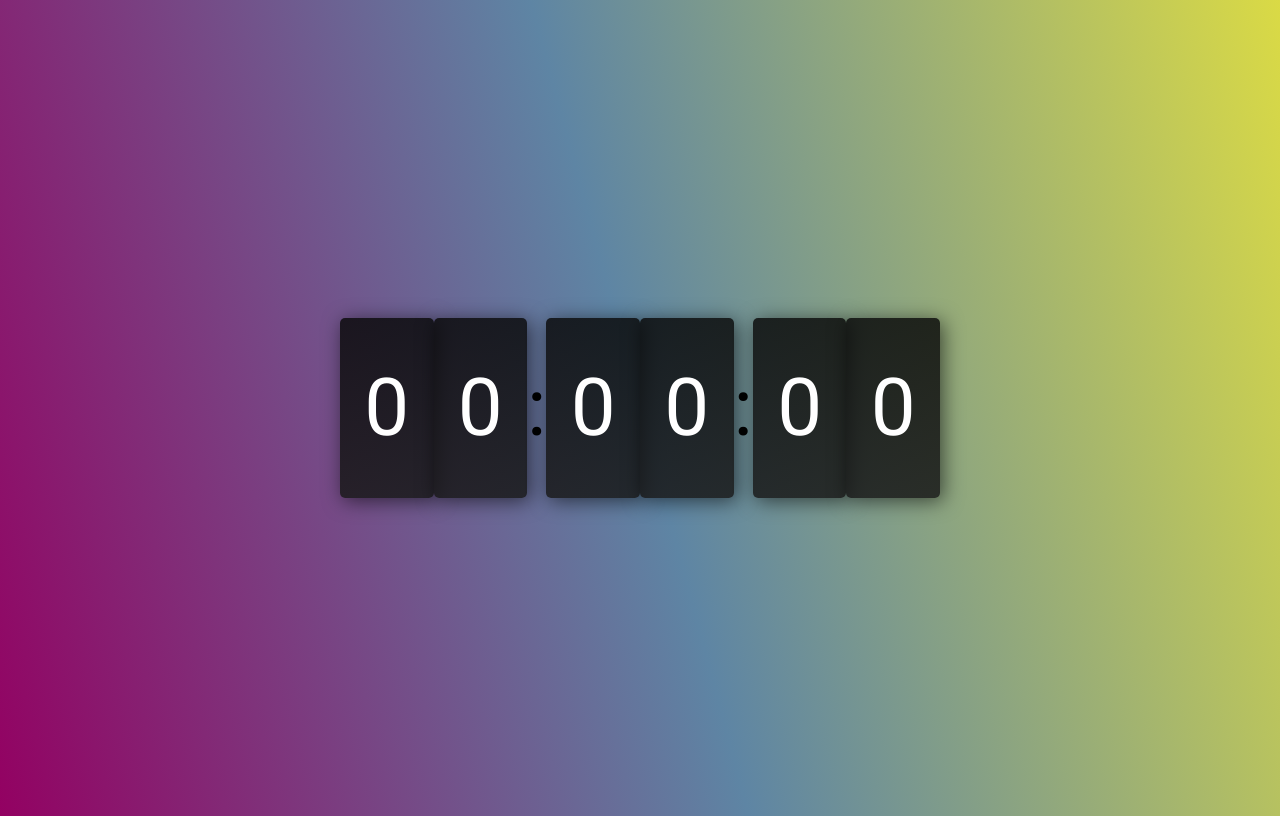
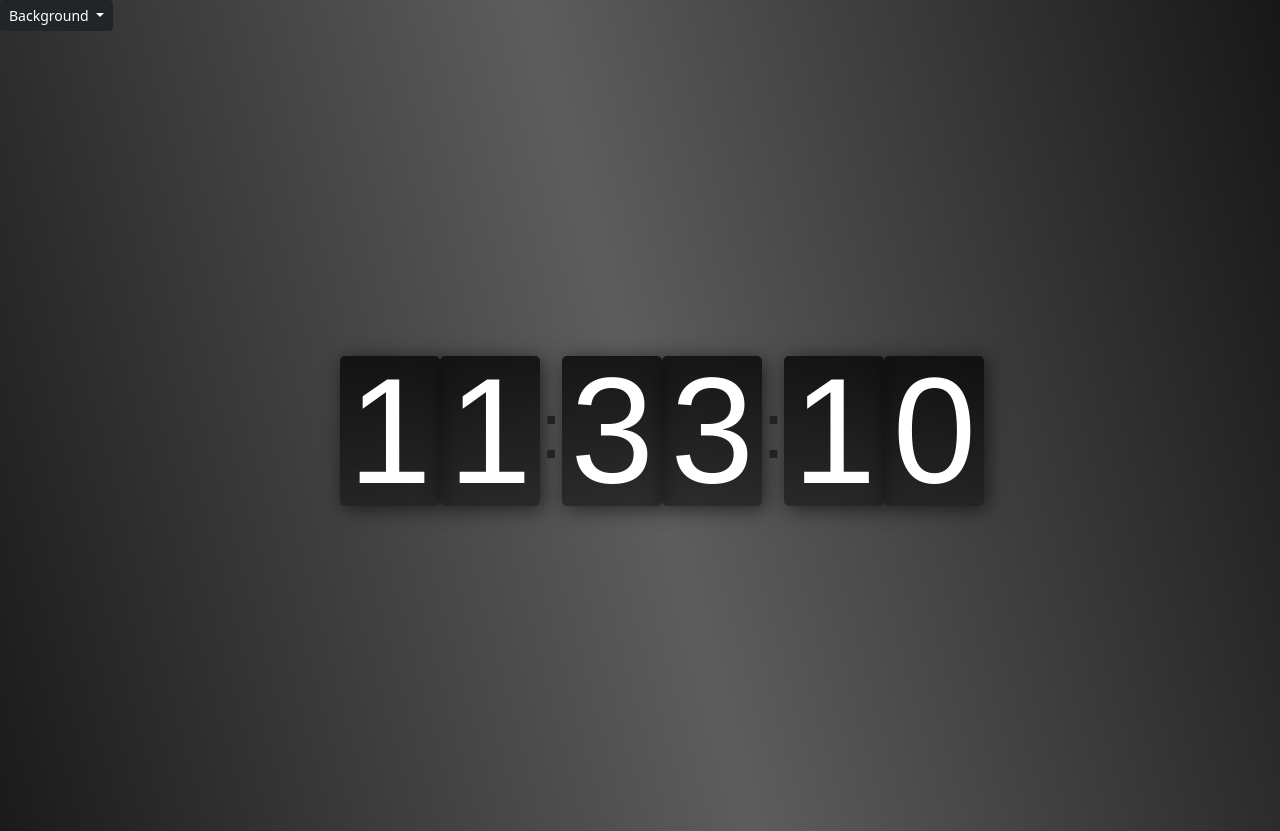
Before and after one commit to mathsiqueir/clock, a plain HTML site: page index.html in a window 1280 px wide. Drawn offline with nearby package versions, Linux system fonts and the light colour scheme; a web font is replaced by a local one.

Commit message:
background-black

```diff
--- /dev/null
+++ b/assets/bg.js
@@ -0,0 +1,10 @@
+
+const backgroundAtributes = `linear-gradient(75deg,blue,lightblue)`;
+const background = document.getElementById('bg')
+export const button = document
+  .getElementById("btn")
+  .addEventListener("click", changeBackground);
+
+export function changeBackground() {
+	background.style.backgroundImage = backgroundAtributes
+}
--- a/script.js
+++ b/assets/clock.js
@@ -5,7 +5,7 @@ const mn2 = document.getElementById('mn2');
 const sc1 = document.getElementById('sc1');
 const sc2 = document.getElementById('sc2');
 
-const relogio = setInterval(function time(){
+export const relogio = setInterval(function time(){
 	let dateToday = new Date()
 
 	let hr = dateToday.getHours();
@@ -25,6 +25,7 @@ const relogio = setInterval(function time(){
 
 });
 
-function fixTime(time){
+export function fixTime(time){
 
 	return time < 10 ? '0'+time : time.toString()
+}
--- /dev/null
+++ b/assets/script.js
@@ -0,0 +1,3 @@
+import{relogio, fixTime} from './clock.js';
+
+import {button, changeBackground} from './bg.js';
--- a/index.html
+++ b/index.html
@@ -4,14 +4,31 @@
 	<meta charset="UTF-8">
 	<meta name="viewport" content="width=device-width, initial-scale=1.0">
 	<title>CLOCK</title>
+	<link rel="stylesheet" href="https://cdn.jsdelivr.net/npm/bootstrap@5.3.3/dist/css/bootstrap.min.css">
 	<link rel="stylesheet" href="style.css">
+	<link rel="shortcut icon" href="img/icons8-clock-cute-clipart-120.png" type="image/x-icon">
 </head>
 <body>
-		<section class="container">
-			<span id="hr1">0</span><span id="hr2">0</span>:
-			<span id="mn1">0</span><span id="mn2">0</span>:
-			<span id="sc1">0</span><span id="sc2">0</span>
-		</section>
-		<script src="script.js"></script>
+		<header>
+			<div class="btn-group">
+				<button class="btn btn-dark  btn-sm dropdown-toggle" type="button" data-bs-toggle="dropdown" aria-expanded="false">
+					Background
+				</button>
+				<ul class="dropdown-menu">
+
+					<button class="btn btn-primary" id="btn">Aplicar</button>
+				</ul>
+			</div>
+		</header>
+			<section class="container" id="bg">
+				<div class="clock">
+					<span id="hr1">0</span><span id="hr2">0</span>:
+					<span id="mn1">0</span><span id="mn2">0</span>:
+					<span id="sc1">0</span><span id="sc2">0</span>
+				</div>
+			</section>
+		<script src="assets/script.js" type="module"></script>
+
+		<script src="https://cdn.jsdelivr.net/npm/bootstrap@5.3.3/dist/js/bootstrap.bundle.min.js"></script>
 </body>
 </html>
--- a/style.css
+++ b/style.css
@@ -1,19 +1,20 @@
-@import url('https://fonts.googleapis.com/css2?family=Roboto:ital,wght@0,100;0,300;0,400;0,500;0,700;0,900;1,100;1,300;1,400;1,500;1,700;1,900&display=swap');
+@import url('https://fonts.googleapis.com/css2?family=Bungee+Outline&family=Londrina+Outline&display=swap');
 body{
-height: 100vh;
-display: flex;
-justify-content: center;
-align-items: center;
-background-image: linear-gradient(75deg, rgb(147, 1, 98), rgb(94, 133, 164),rgb(218, 218, 69));
-font-family: "Roboto", sans-serif;
-font-weight: 400;
+font-weight: 500;
+overflow-y: hidden;
+background-image: linear-gradient(75deg,rgb(26, 26, 26),rgb(94, 93, 93),rgb(24, 23, 23));
 }
-
 .container{
+	height: 100vh;
+	display: flex;
+	justify-content: center;
+	align-items: center;
+}
+.clock{
+	font-family: "Londrina Outline", sans-serif;
 	width: 600px;
 	height: 220px;
 	border-radius: 10px;
-
 	display: flex;
 	justify-content: space-around;
 	align-items: center;
@@ -22,14 +23,14 @@ font-weight: 400;
 
 span{
 	width: 100px;
-	padding: 15px;
-	background-image: linear-gradient(180deg,rgba(8, 8, 8, 0.826), rgba(24, 24, 24, 0.849));
+	padding: 10px;
+	background-image: linear-gradient(180deg,rgba(8, 8, 8, 0.826), rgba(24, 24, 24, 0.701));
 	box-shadow: 3px 3px 20px rgba(0, 0, 0, 0.584);
 	color: white;
 	height: 150px;
-
 	border-radius: 5px;
 	display: flex;
 	justify-content: center;
 	align-items: center;
+	font-size: 150px;
 }
```
Also changed, not shown: img/icons8-clock-cute-clipart-120.png (added).
